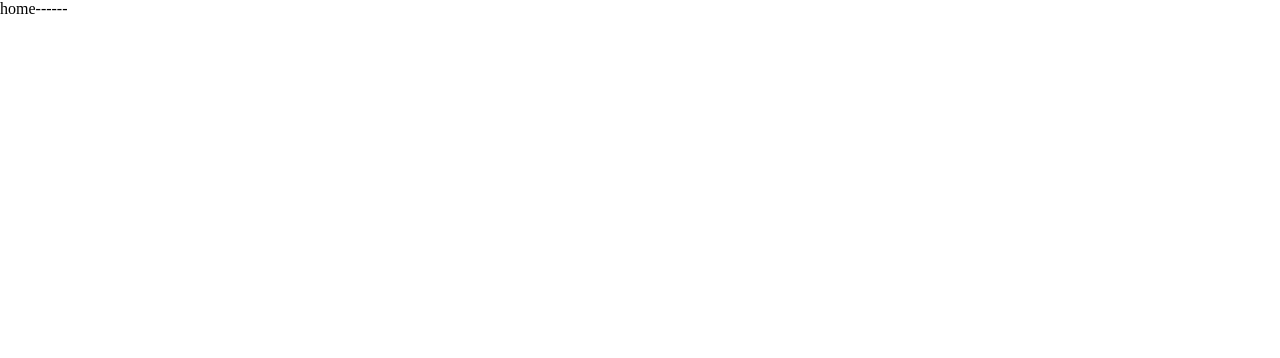
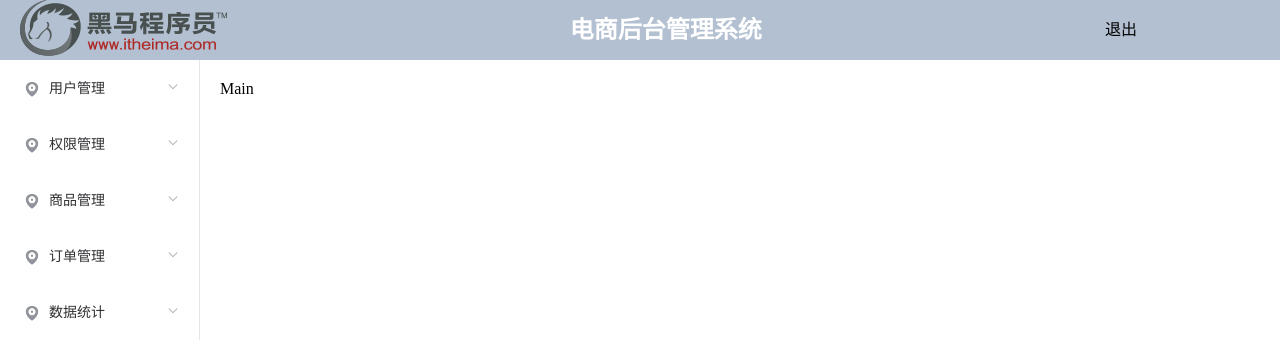
Before and after one commit to duanshuting/shopmanager, a Vue app: page /#/ in a window 1280 px wide. Shown: the top 358 px of the page. Built offline with nearby package versions, Linux system fonts and the light colour scheme; sample sign-in values are in the browser's storage.

Commit message:
完成了home功能

```diff
--- a/src/components/home.vue
+++ b/src/components/home.vue
@@ -1,13 +1,150 @@
 <template>
-  <div>home------</div>
+  <el-container class="container">
+    <!-- 头部 -->
+    <el-header class="header">
+      <el-row>
+        <el-col :span="4">
+          <img src="@/assets/logo.png" alt>
+        </el-col>
+        <el-col :span="17" class="middle">
+          <h2>电商后台管理系统</h2>
+        </el-col>
+        <el-col :span="1">
+          <a href="#" class="logout" @click.prevent="handleLogout()">退出</a>
+        </el-col>
+      </el-row>
+    </el-header>
+    <el-container>
+      <!-- 侧边栏 -->
+      <el-aside width="200px" class="aside">
+        <el-menu default-active="2" unique-opened>
+          <!-- 1 -->
+          <el-submenu index="1">
+            <template slot="title">
+              <i class="el-icon-location"></i>
+              <span>用户管理</span>
+            </template>
+            <el-menu-item index="1-1">
+              <i class="el-icon-tickets"></i>
+              用户列表
+            </el-menu-item>
+          </el-submenu>
+          <!-- 2 -->
+          <el-submenu index="2">
+            <template slot="title">
+              <i class="el-icon-location"></i>
+              <span>权限管理</span>
+            </template>
+            <el-menu-item index="2-1">
+              <i class="el-icon-tickets"></i>
+              角色列表
+            </el-menu-item>
+            <el-menu-item index="2-2">
+              <i class="el-icon-tickets"></i>
+              权限列表
+            </el-menu-item>
+          </el-submenu>
+          <!-- 3 -->
+          <el-submenu index="3">
+            <template slot="title">
+              <i class="el-icon-location"></i>
+              <span>商品管理</span>
+            </template>
+            <el-menu-item index="3-1">
+              <i class="el-icon-tickets"></i>
+              商品列表
+            </el-menu-item>
+            <el-menu-item index="3-2">
+              <i class="el-icon-tickets"></i>
+              分类参数
+            </el-menu-item>
+            <el-menu-item index="3-3">
+              <i class="el-icon-tickets"></i>
+              商品分类
+            </el-menu-item>
+          </el-submenu>
+          <!-- 4 -->
+          <el-submenu index="4">
+            <template slot="title">
+              <i class="el-icon-location"></i>
+              <span>订单管理</span>
+            </template>
+            <el-menu-item index="4-1">
+              <i class="el-icon-tickets"></i>
+              订单列表
+            </el-menu-item>
+          </el-submenu>
+          <!-- 5 -->
+          <el-submenu index="5">
+            <template slot="title">
+              <i class="el-icon-location"></i>
+              <span>数据统计</span>
+            </template>
+            <el-menu-item index="5-1">
+              <i class="el-icon-tickets"></i>
+              数据报表
+            </el-menu-item>
+          </el-submenu>
+        </el-menu>
+      </el-aside>
+
+
+
+
+      <el-main class="main">Main</el-main>
+    </el-container>
+  </el-container>
 </template>
 
 <script>
 export default {
-
-}
+  // 在组件渲染之前 -> if token -> new Vue之前
+  // 必须保证先登录才能让其看见home页 (进入首页的权限验证)
+  beforeCreate() {
+    if(!localStorage.getItem("token")) {
+      // 回到登录页
+      this.$router.push({
+        name: "login"
+      })
+      // 提示
+      this.$message.warning("请先登录")
+    }
+  },
+  methods: {
+    // 点击退出功能
+    handleLogout() {
+      // 1. 清除token
+      localStorage.clear()
+      // 2. 回到登录页
+      this.$router.push({
+        name:"login"
+      })
+      // 3. 退出成功
+      this.$message.success("退出成功")
+    }
+  }
+};
 </script>
 
 <style>
-
+.container {
+  height: 100%;
+  background-color: #b3c0d1;
+}
+.aside {
+  background-color: #fff;
+}
+.main {
+  background-color: #fff;
+}
+.middle {
+  text-align: center;
+  line-height: 60px;
+  color: #fff;
+}
+.logout {
+  line-height: 60px;
+  text-decoration: none;
+  color: #000;
+}
 </style>
--- a/src/components/login.vue
+++ b/src/components/login.vue
@@ -21,26 +21,34 @@ export default {
         username: "",
         password: ""
       }
-    };
+    }
   },
   methods: {
-    handleLogin() {
-      this.$http.post("login", this.formdata)
-        .then(res => {
-        //  console.log(res)
-        const {data:{data,meta:{msg,status}}}=res
-        if (status===200) {
-          // 登录成功，渲染home组件
-          this.$router.push({
-            name: 'home'
-          })
-        }else{
-          this.$message.warning(msg)
-        }
-      });
+    /*
+      目的：不想看到层层嵌套的{} (不想在内部获取异步操作的结果)
+          -> ES7 async + await
+        1. 在异步操作方法的前面加 await
+        2. 在距离异步操作方法最近的外层函数前面加 async
+    */
+    async handleLogin() {
+      // 异步操作
+      const res = await this.$http.post("login", this.formdata)
+      //  console.log(res)
+      const {data: {data,meta: { msg, status }}} = res
+      if (status === 200) {
+        // 保存token值(将来写其他功能时会用到)
+        localStorage.setItem('token', data.token)
+
+        // 登录成功后，渲染home组件
+        this.$router.push({
+          name: "home"
+        })
+      } else {
+        this.$message.warning(msg)
+      }
     }
   }
-};
+}
 </script>
 
 <style>
--- a/src/plugins/http.js
+++ b/src/plugins/http.js
@@ -3,7 +3,6 @@
 import axios from 'axios'
 const Http = {}
 Http.install = function (Vue) {
-
   axios.defaults.baseURL = 'http://localhost:8888/api/private/v1/'
 
   // 4. 添加实例方法
```
Also changed, not shown: src/assets/logo.png (added).
